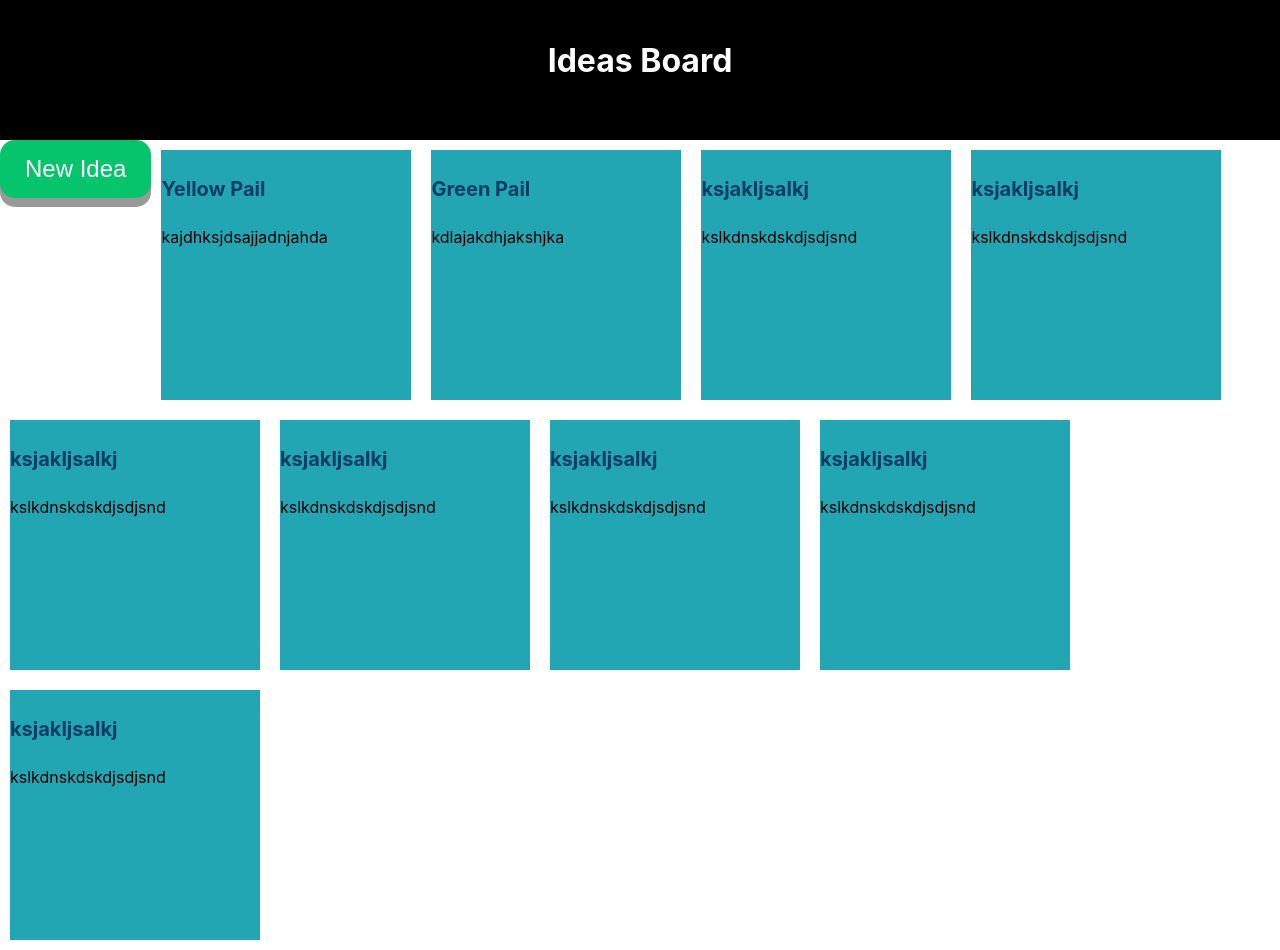
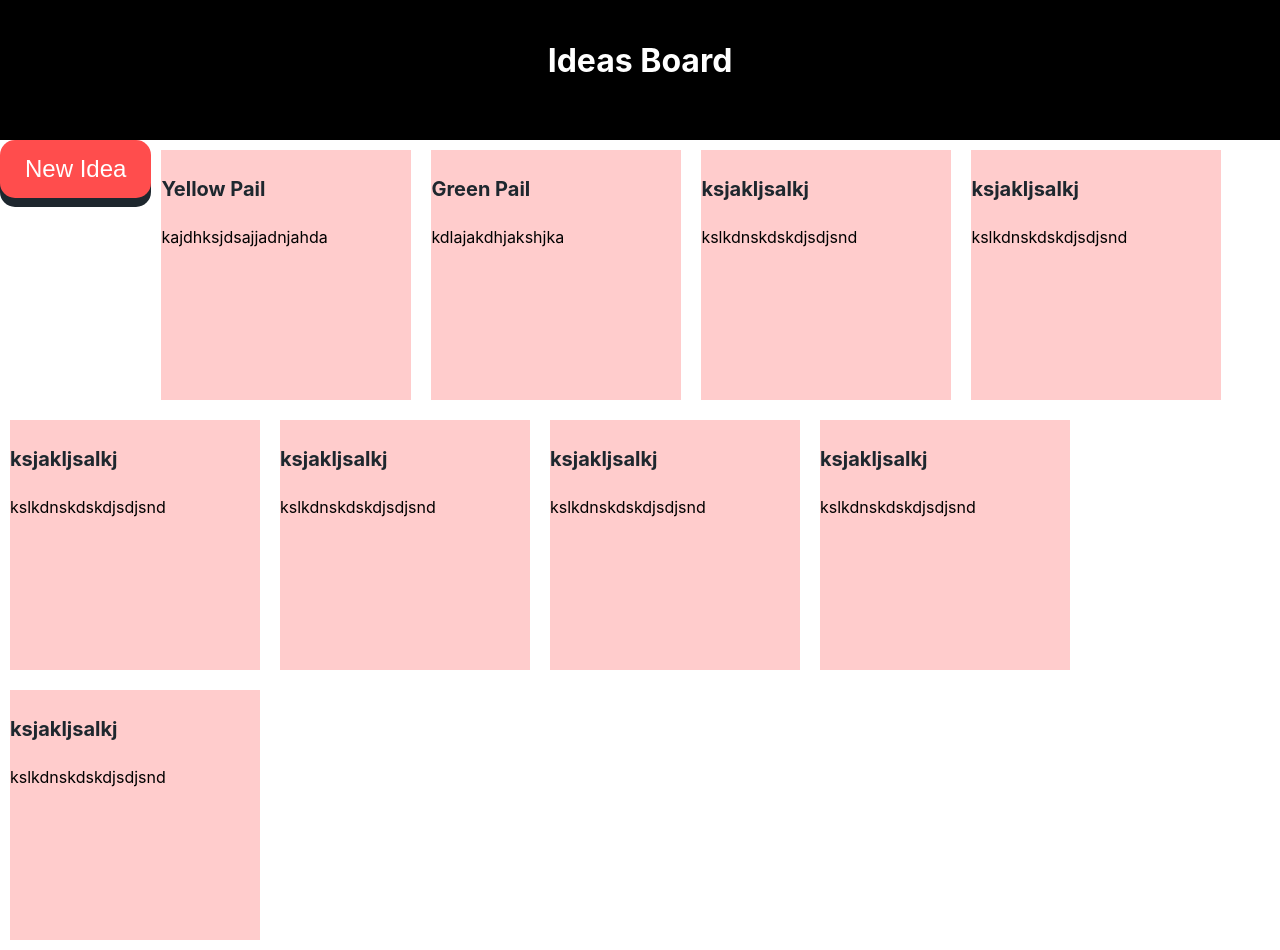
Before and after one commit to piyu0809/IdeaBoard, a React (Create React App) app in the folder ideasboard/: page / in a window 1280 px wide. Built offline with nearby package versions, Linux system fonts and the light colour scheme.

Commit message:
Pretty UI

```diff
--- a/ideasboard/src/App.css
+++ b/ideasboard/src/App.css
@@ -17,14 +17,14 @@
   height: 250px;
   width: 250px;
   margin: 10px;
-  background: #22a6b3;
+  background: #ffcccc;
   float: left;
   font-size: 16px;
   text-align: left;
   color: black;
 }
 .tile:hover {
-  background-color: #82ccdd;
+  background-color: #ffb8b8;
 }
 .newideabutton{
   display: inline-block;
@@ -35,16 +35,16 @@ text-align: center;
 text-decoration: none;
 outline: none;
 color: #fff;
-background-color: #05c46b;
+background-color: #ff4d4d;
 border: none;
 border-radius: 15px;
-box-shadow: 0 9px #999;
+box-shadow: 0 9px #1e272e;
 float: left;
 }
-.newideabutton:hover {background-color: #4CAF50 }
+.newideabutton:hover {background-color: #ff3838}
 
 h4{
-  color: #0a3d62;
+  color: #1e272e;
   font-size: 20px;
 }
 .input:focus {
--- a/ideasboard/src/IdeaContainer.js
+++ b/ideasboard/src/IdeaContainer.js
@@ -54,9 +54,10 @@ addNewIdea=() => {
           else {
           return(
             <Idea idea={idea} key={idea.id}  />
-          )
+            )
+          }
         }
-        } )}
+    )}
       </div>
     );
   }
```
